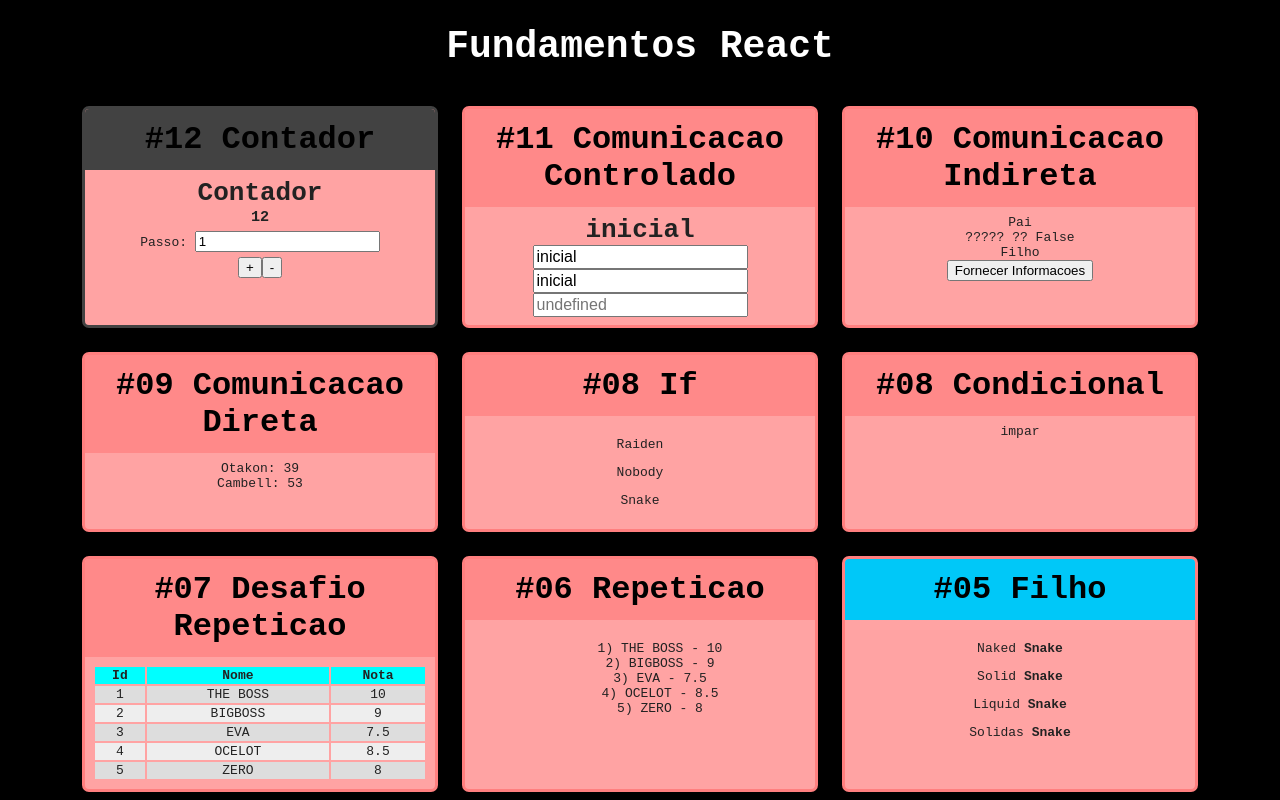
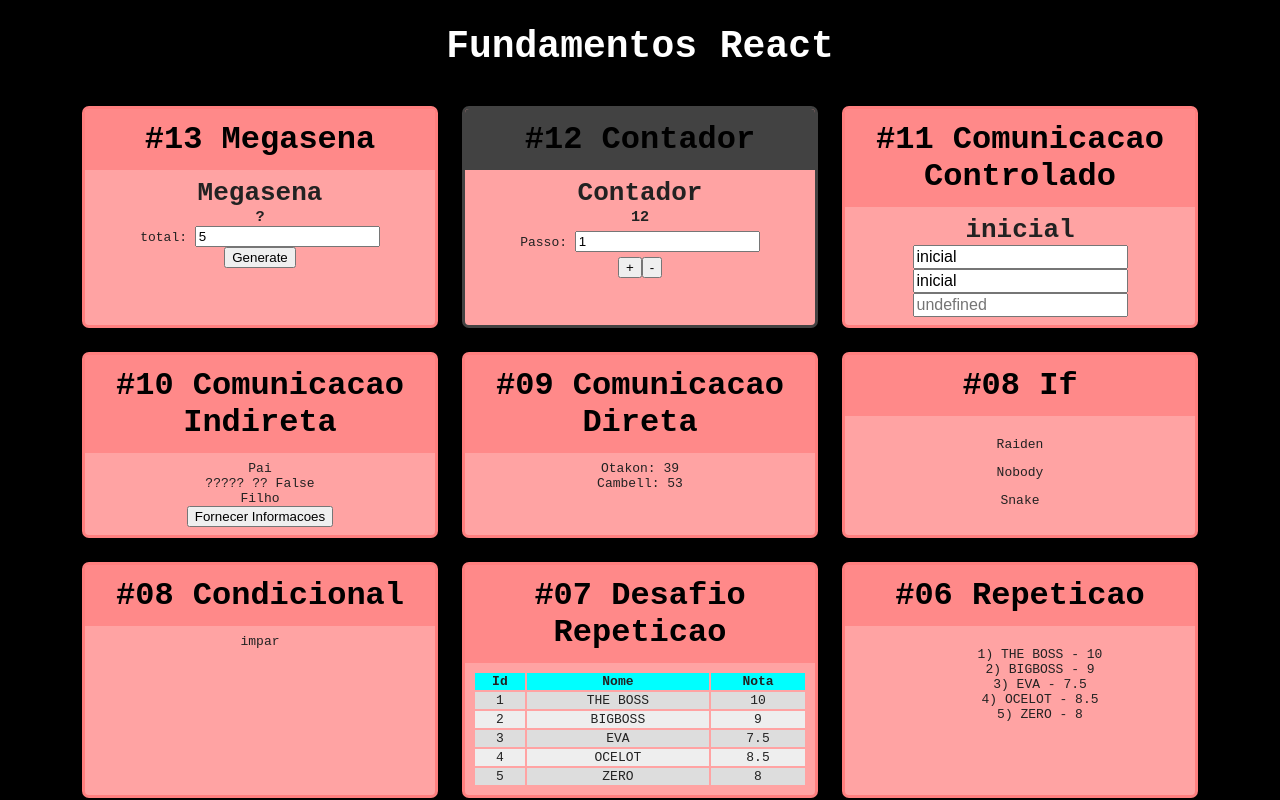
Before and after one commit to Ken12152/fundamentos-react, a React (Create React App) app: page / in a window 1280 px wide. Shown: the top 800 px of the page. Built offline with nearby package versions, Linux system fonts and the light colour scheme.

Commit message:
Megasena

```diff
--- a/src/App.jsx
+++ b/src/App.jsx
@@ -33,12 +33,20 @@ import Input from './components/formulario/Input'
 // Contador
 import Contador from './components/contador/Contador'
 
+// Megasena
+import Megasena from './components/megasena/Megasena'
+
+
 export default function App(props) {
     return (
         <div className="App">
             <h1>Fundamentos React</h1>
 
             <div className="Cards">
+                <Card titulo="#13 Megasena">
+                    <Megasena />
+                </Card>
+
                 <Card titulo="#12 Contador" color="#424242" border="#424242">
                     <Contador numeroInicial={12}/>
                 </Card>
--- /dev/null
+++ b/src/components/megasena/Button.jsx
@@ -0,0 +1,9 @@
+import React from 'react'
+
+export default props => {
+    return (
+        <div>
+            <button onClick={ props.generateMegasena }>Generate</button>
+        </div>
+    )
+}
--- /dev/null
+++ b/src/components/megasena/Display.jsx
@@ -0,0 +1,9 @@
+import React from 'react'
+
+export default props => {
+    return (
+        <div>
+            <h3>{ props.megasena }</h3>
+        </div>
+    )
+}
--- /dev/null
+++ b/src/components/megasena/Megasena.jsx
@@ -0,0 +1,36 @@
+import React, { Component } from 'react'
+
+import Button from './Button'
+import Display from './Display'
+import TotalForm from './TotalForm'
+
+import genMegasena from './logic.js'
+
+class Megasena extends Component {
+
+    state = {
+        megasena: ['?'],
+        min: 1,
+        max: 99,
+        totalGen: 5,
+    }
+
+    generateMegasena = () => {
+        this.setState({ megasena: genMegasena(this.state.min, this.state.max, this.state.totalGen)})
+    }
+
+    setTotal = valueTotal => { this.setState({ totalGen: valueTotal }) }
+
+    render() {
+        return (
+            <div>
+                <h2>Megasena</h2>
+                <Display megasena={ this.state.megasena.join(' ') } />
+                <TotalForm total={ this.state.totalGen } setTotal={ this.setTotal } />
+                <Button generateMegasena={ this.generateMegasena } />
+            </div>
+        )
+    }
+}
+
+export default Megasena
--- /dev/null
+++ b/src/components/megasena/TotalForm.jsx
@@ -0,0 +1,15 @@
+import React from 'react'
+
+export default props => {
+    return (
+        <div>
+            <label htmlFor="total">total: </label>
+            <input
+                id="total"
+                type="number"
+                value={ props.total }
+                onChange={ e => props.setTotal( +e.target.value )}
+            />
+        </div>
+    )
+}
--- /dev/null
+++ b/src/components/megasena/logic.js
@@ -0,0 +1,27 @@
+function genMegasena(min, max, totalN) {
+    let megasena = []
+
+    for(let i = 0; i < totalN; ++i) {
+        let rand = 0
+
+        while(true) {
+            rand = parseInt(Math.random() * (max - min + 1) + min)
+
+            let repeated = false
+            megasena.forEach(number => {
+                if(number === rand) {
+                    repeated = true
+                }
+            })
+
+            if(repeated == false) {
+                break
+            }
+        }
+
+        megasena.push(rand)
+    }
+    return megasena.sort((a, b) => a - b)
+}
+
+export default genMegasena
```
Also changed, not shown: src/components/megasena/gerarNumeros.js (added, +25 -0 lines).
